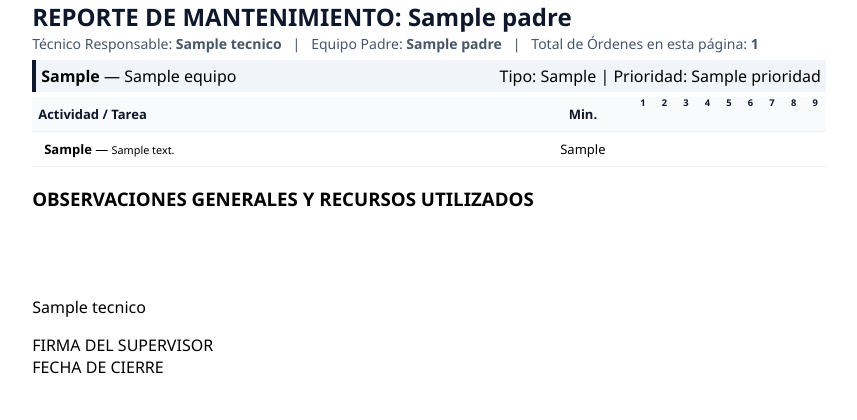
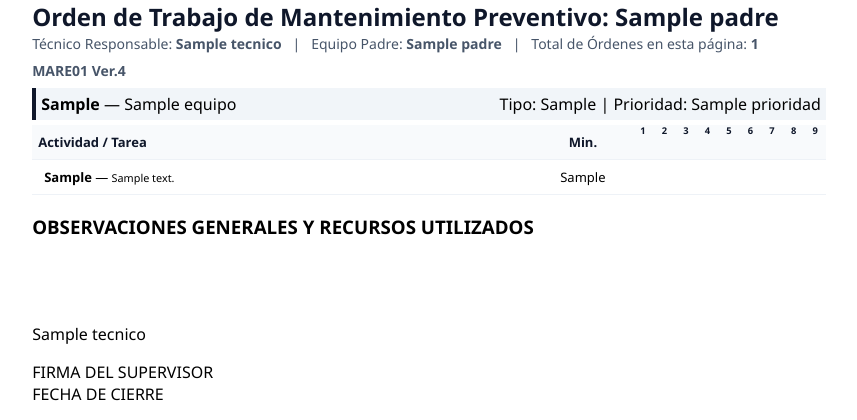
Before and after one commit to cmlayta/CMMS, a Flask app: template templates/imprimir_ots_masivo.html in a window 1280 px wide. Shown: the top 420 px of the page, without its empty margins (211-1068 px from the left). Run offline with Flask 3, Linux system fonts and the light colour scheme; a user stored in the database is signed in; tables that the repository leaves empty hold one stand-in row (values such as "Sample post"); the template is opened without the code that fills it: most values are stand-ins (such as "Sample title", 1, 10 or a date in 2020).

Commit message:
Ajustes en Reporteria

```diff
--- a/templates/imprimir_ots_masivo.html
+++ b/templates/imprimir_ots_masivo.html
@@ -118,11 +118,14 @@
         <div class="grupo-container">
 
             <div class="print-header-content">
-                <h2>REPORTE DE MANTENIMIENTO: {{ grupo.padre }}</h2>
+                <h2>Orden de Trabajo de Mantenimiento Preventivo: {{ grupo.padre }}</h2>
                 <div class="meta">
                     Técnico Responsable: <strong>{{ grupo.tecnico }}</strong> &nbsp; | &nbsp;
                     Equipo Padre: <strong>{{ grupo.padre }}</strong> &nbsp; | &nbsp;
                     Total de Órdenes en esta página: <strong>{{ grupo.ots|length }}</strong>
+                </div>
+                <div class="meta">
+                    <strong>MARE01 Ver.4</strong>
                 </div>
             </div>
 
```
